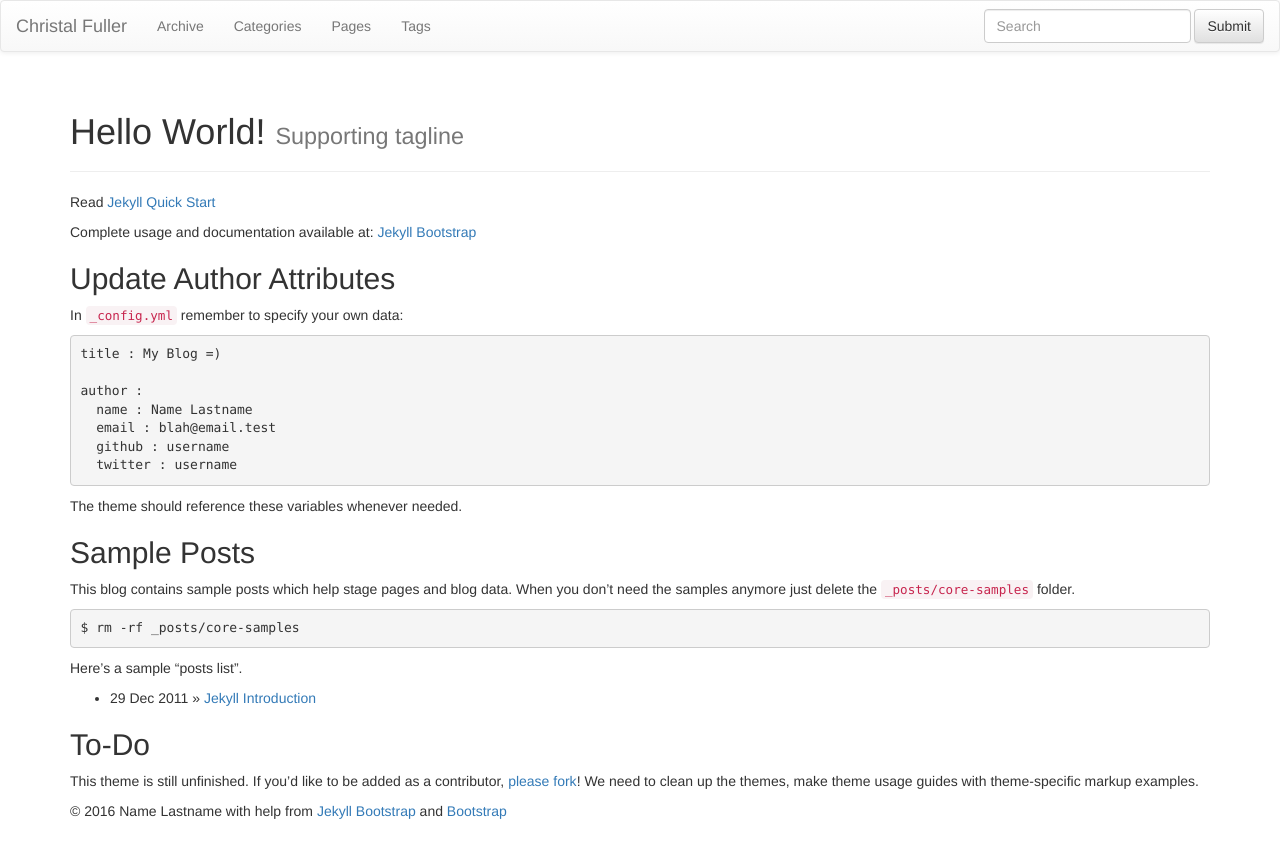
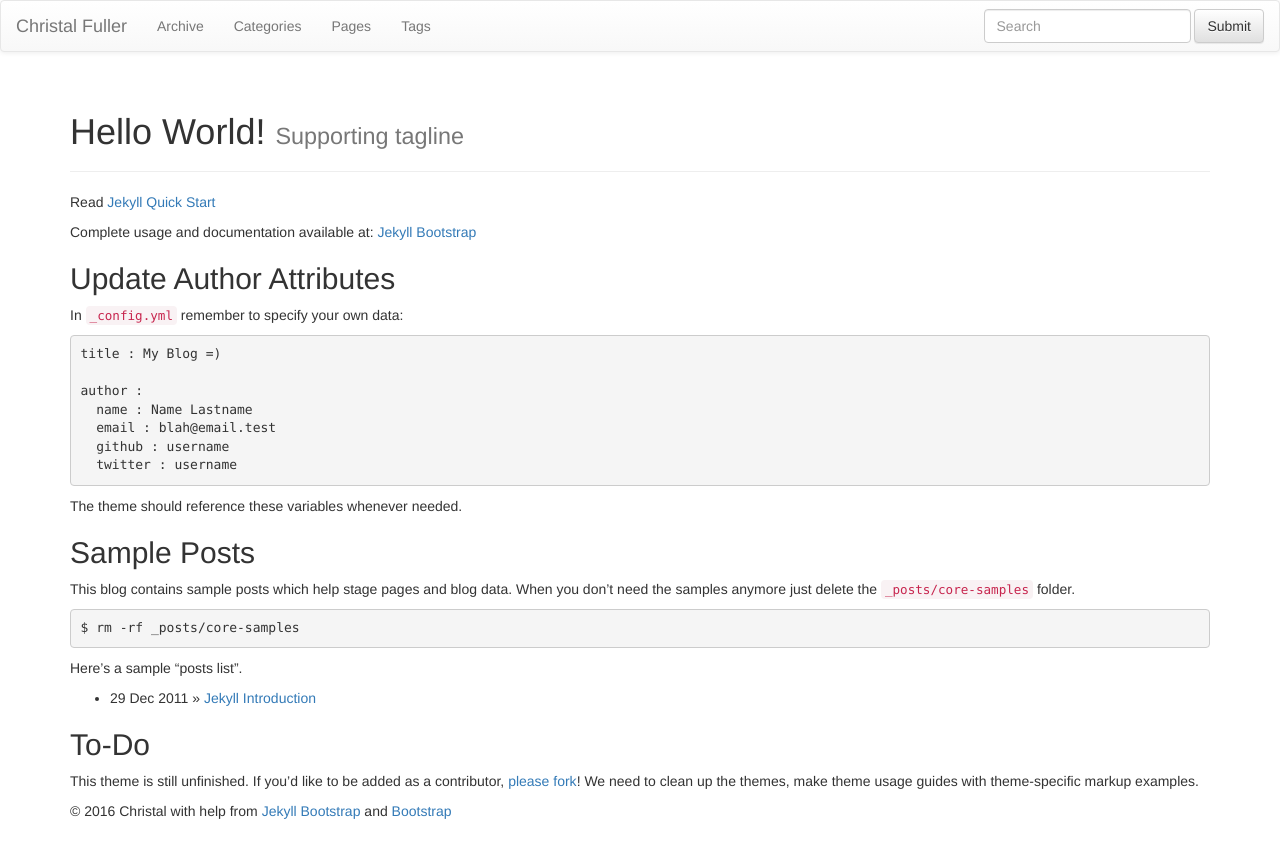
Before and after one commit to ChristalFuller/christalfuller.github.com, a Jekyll site: the page built from index.md, in a window 1280 px wide. Shown: the top 858 px of the page. Built offline with Jekyll 4.4.1, drawn with Linux system fonts in a browser that asks for light colours; nearby versions of some CDN libraries; library files that are not in the unit come from our copies.

Commit message:
Update _config.yml

```diff
--- a/_config.yml
+++ b/_config.yml
@@ -11,11 +11,9 @@ highlighter: pygments
 title : Christal Fuller
 tagline: Site Tagline
 author :
-  name : Name Lastname
-  email : blah@email.test
-  github : username
-  twitter : username
-  feedburner : feedname
+  name : Christal
+  email : christal1994@sina.cn
+  github : ChristalFuller
 
 # The production_url is only used when full-domain names are needed
 # such as sitemap.txt
```
